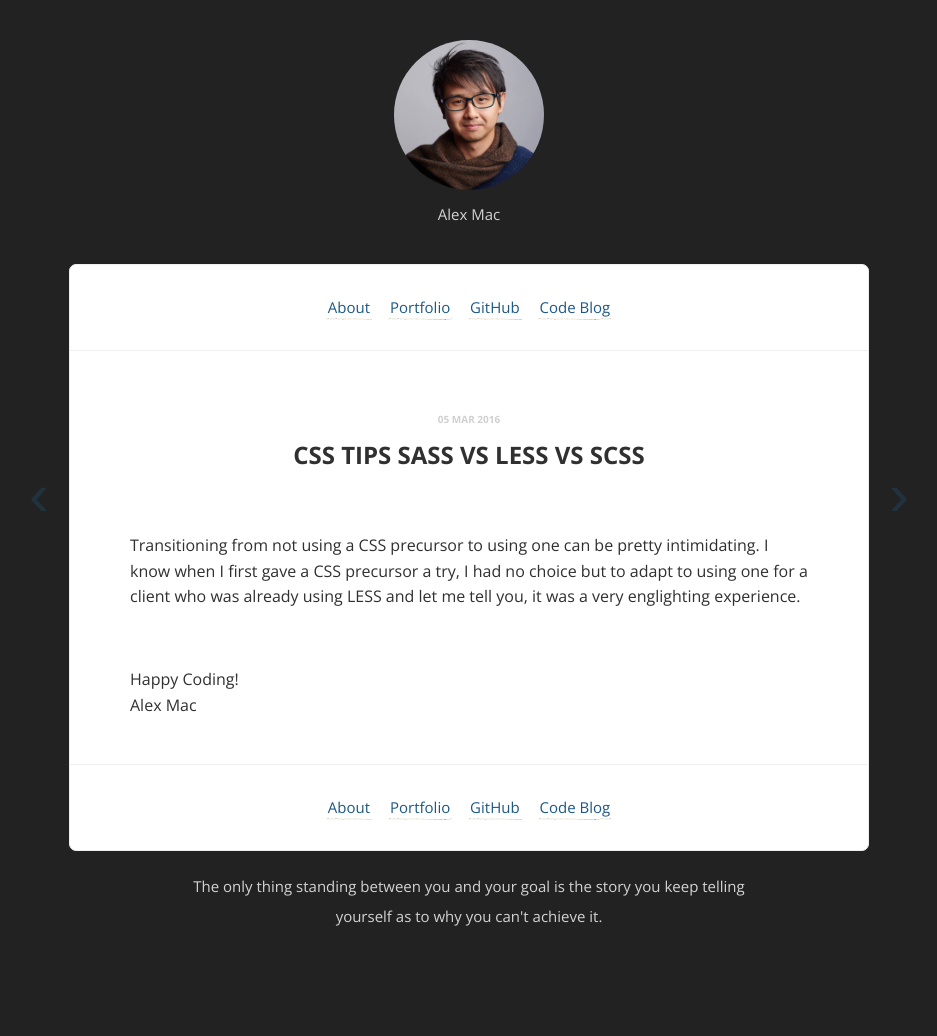
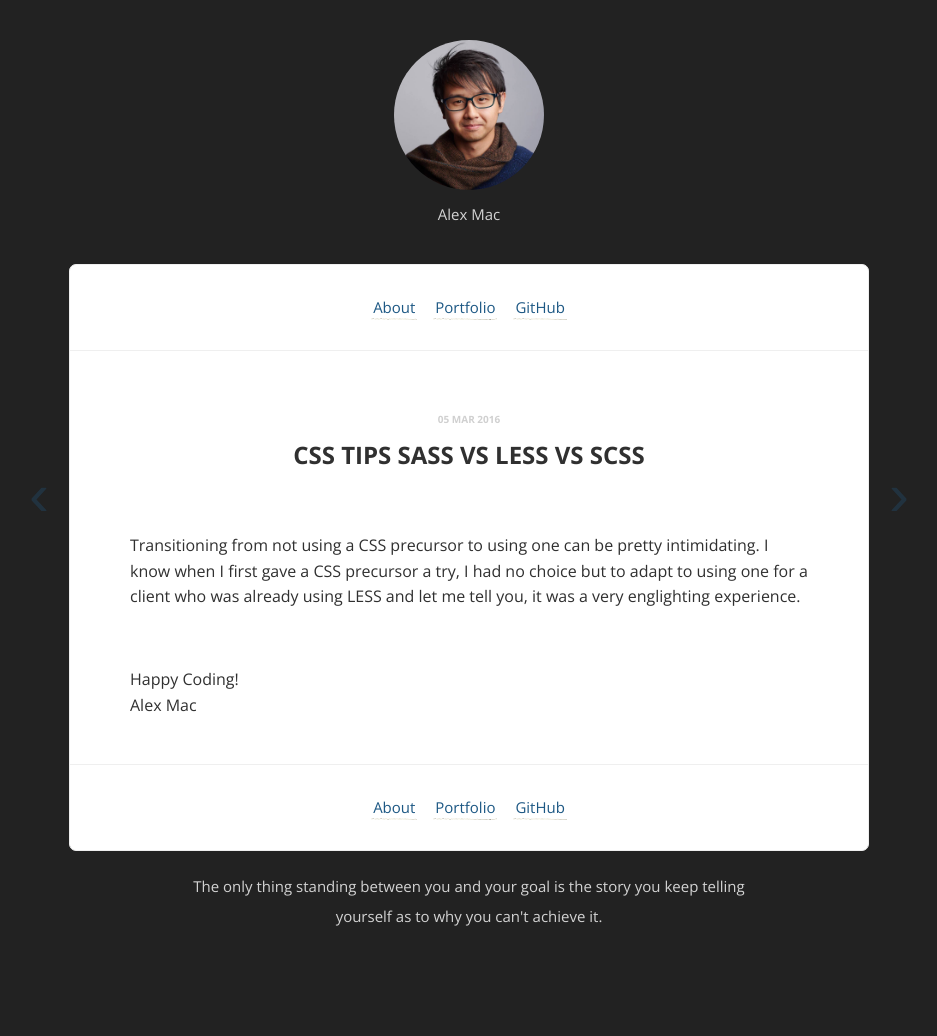
Before and after one commit to alex-mac/blog, a Jekyll site: the page built from _posts/2016-03-04-css-tips-sass-vs-less-vs-scss.md, in a window 1280 px wide. Shown: the whole page, without its empty margins (171-1108 px from the left). Built offline with Jekyll 4.4.1, drawn with Linux system fonts in a browser that asks for light colours; comment, search, counter and statistics services are not loaded.

Commit message:
fix arrows

```diff
--- a/_config.yml
+++ b/_config.yml
@@ -15,9 +15,6 @@ links:
   - name:         GitHub
     url:          http://github.com/alex-mac
     external:     true
-  - name:         Code Blog
-    url:          http://meet-alexmac.com/blog
-    external:     true
 permalink:        pretty
 # Build settings
 markdown: kramdown
--- a/_includes/links.html
+++ b/_includes/links.html
@@ -2,7 +2,7 @@
   {% for link in site.links %}
     <a target="{% if link.external %}_blank{% else %}_top{% endif %}"
        class="main"
-       href="{% unless link.external %}{{ site.url }}/blog/{% endunless %}{{ link.url }}">
+       href="{% unless link.external %}{{ site.url }}{% endunless %}{{ link.url }}">
        {{ link.name }}
      </a>
   {% endfor %}
--- a/_includes/pages.html
+++ b/_includes/pages.html
@@ -1,14 +1,14 @@
 <section class="paging">
   {% if page.previous %}
     <div class="left">
-      <a href="{{ page.previous.url }}">
+      <a href="blog/{{ page.previous.url }}">
         ‹
       </a>
     </div>
   {% endif %}
   {% if page.next %}
     <div class="right">
-      <a href="{{page.next.url}}">
+      <a href="blog/{{page.next.url}}">
         ›
       </a>
     </div>
```
